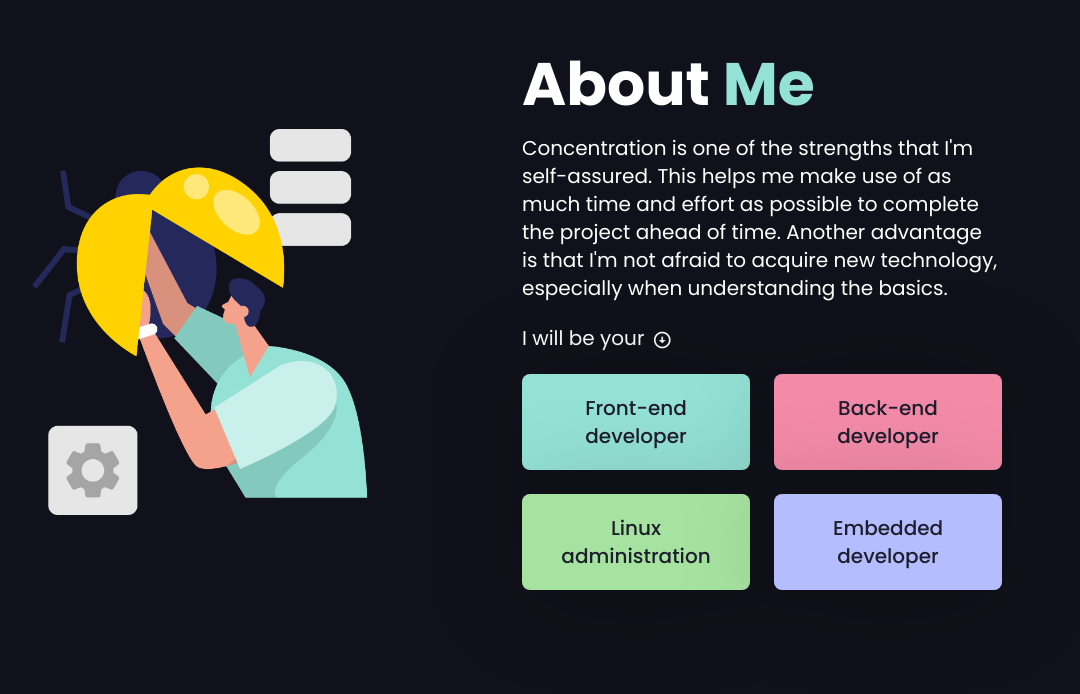
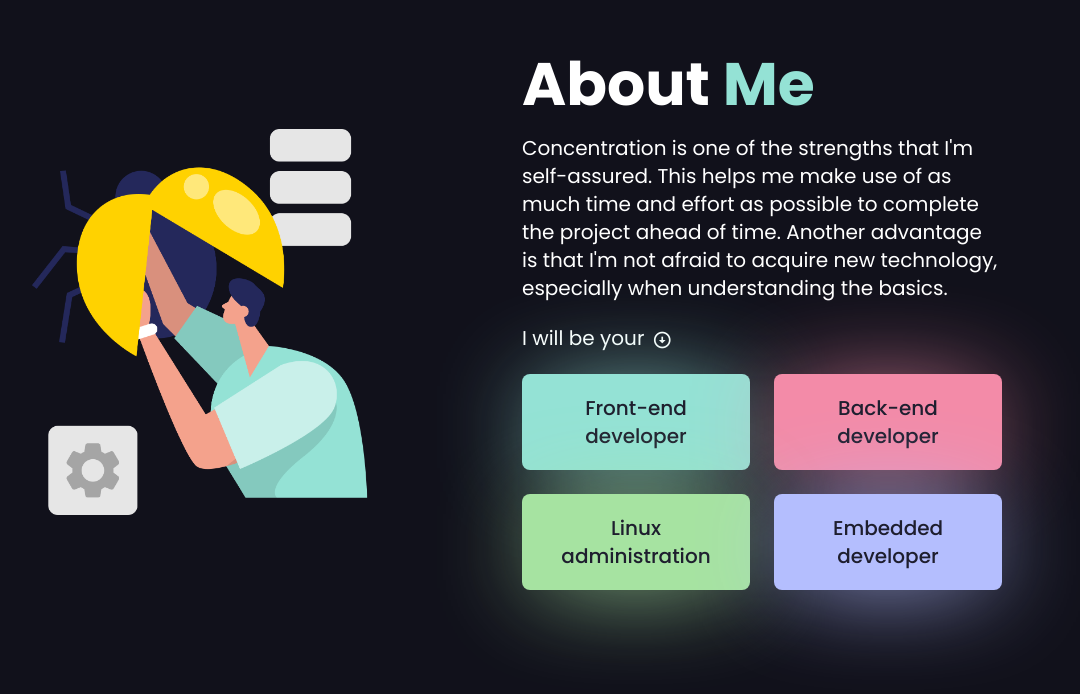
Before and after one commit to cielaton/Portfolio-site, a SvelteKit app: page / in a window 1280 px wide. Shown: the part 3548-4242 px from the top of the page, without its empty margins (158-1238 px from the left). Built offline with nearby package versions, Linux system fonts and the light colour scheme.

Commit message:
Fixed the blur issues and updated git ignore file.

```diff
--- a/src/components/Main.components/AboutMe.svelte
+++ b/src/components/Main.components/AboutMe.svelte
@@ -33,7 +33,7 @@
             <div class="place-self-center relative lg:mr-auto grid grid-cols-2 gap-6 mt-5 md:mt-10 lg:my-0">
                 {#each positions as position}
                     <div id="position"
-                         class={"px-6 py-5 rounded-lg shadow-[0_5px_100px_-10px_rgba(0,0,0,0.25)] lg:shadow-[0_5px_100px_-5px_rgba(0,0,0,0.25)] " + position.color + " " + position.shadowColor}>
+                         class={"px-6 py-5 rounded-lg shadow-[0px_5px_100px_-15px_rgba(0,0,0,0.25)] " + position.color + " " + position.shadowColor}>
                         <p class="leading-none text-base md:text-lg xl:text-xl text-center font-medium text-Base">{position.role}</p>
                     </div>
                 {/each}
```
Also changed, not shown: 1 other file (tests, documents, lock files or other folders).
